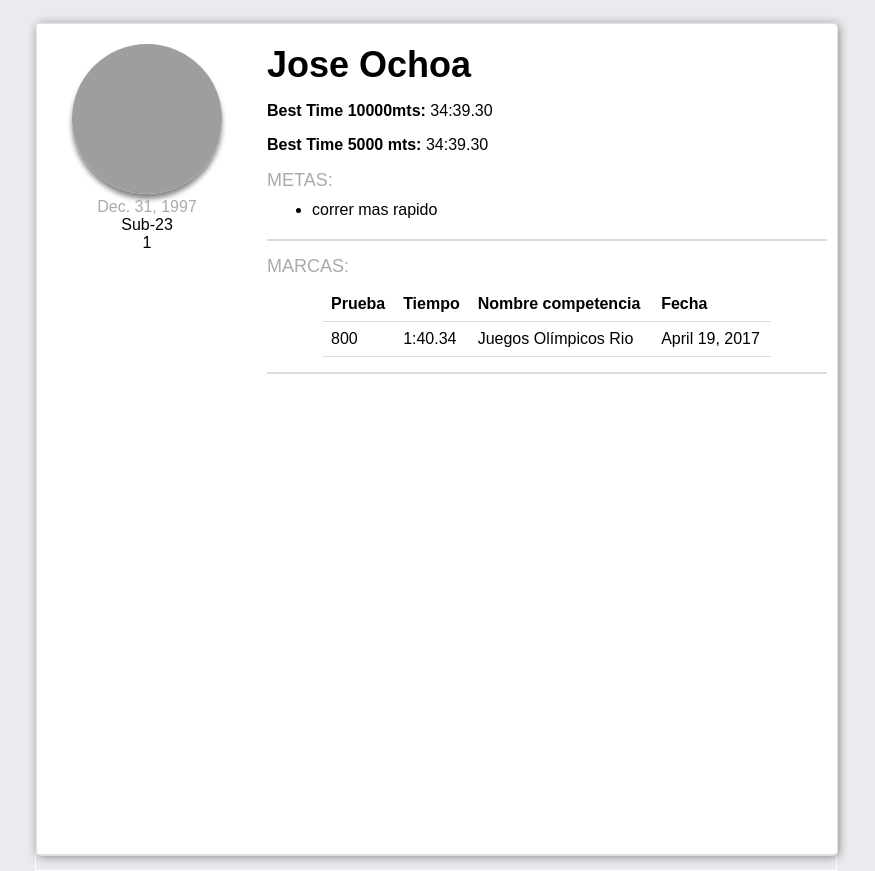
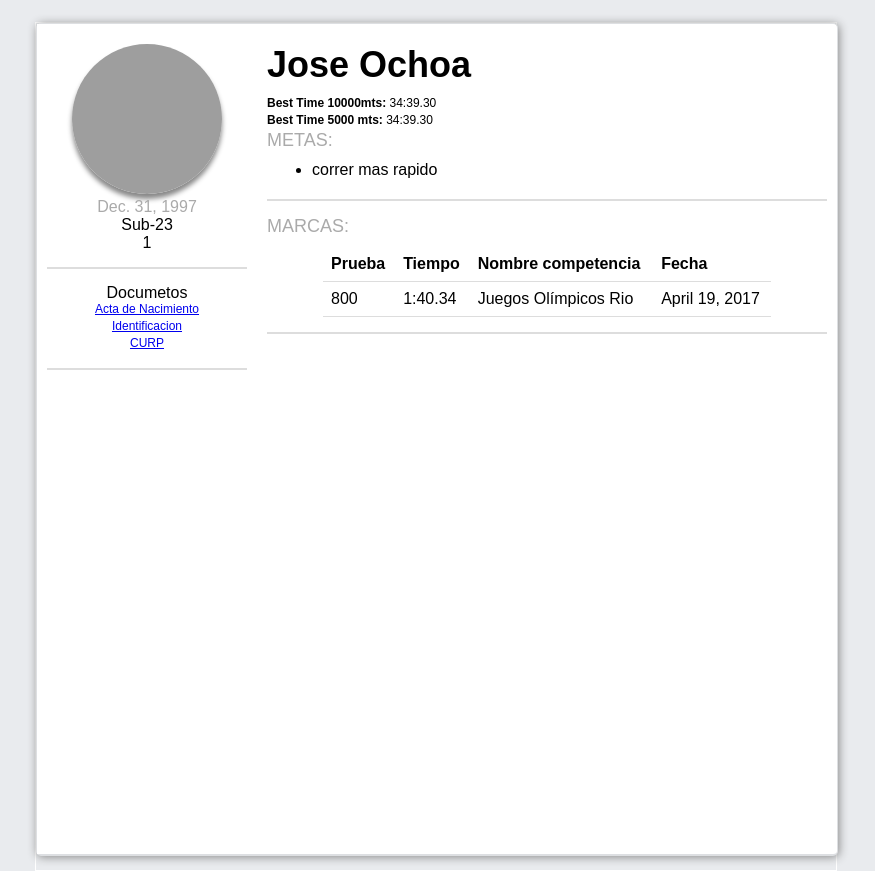
Before and after one commit to felrivglz/Directory, a Django app: a page that uses www/templates/details.html in a window 1280 px wide. Shown: the part 58-929 px from the top of the page, without its empty margins (204-1079 px from the left). Run offline with Django 3.2, Linux system fonts and the light colour scheme; data comes from the database, SQL or seed files in the repository; grey boxes are pictures that could not be loaded.

Commit message:
third day, style of details page, add views

```diff
--- a/www/static/main.css
+++ b/www/static/main.css
@@ -119,3 +119,7 @@ ul{
 li{
   margin-bottom: 5px;
 }
+.best-time{
+  font-size: 12px;
+  margin: 0 0 3px 0;
+}
--- a/www/templates/details.html
+++ b/www/templates/details.html
@@ -7,17 +7,27 @@
 
 
         <section id="cont-left">
-          <img src="{{ runner.image }}" alt="">
+          <section class="cont-in-r">
+            <img src="{{ runner.image }}" alt="">
 
-          <p class="person-title">{{ runner.birtday }}</p>
-          <p class="person-email">{{ runner.category }}</p>
-          <p class="person-email">{{ distance }}</p>
+            <p class="person-title">{{ runner.birtday }}</p>
+            <p class="person-email">{{ runner.category }}</p>
+            <p class="person-email">{{ distance }}</p>
+          </section>
+          <section class="cont-in-r">
+            <p class="person-email">Documetos</p>
+            <p class="best-time"><a href="http://1.bp.blogspot.com/-F4oPtsJAFvY/UAyplRCTdmI/AAAAAAAAAbo/LKC2QZuLzcA/s1600/1904-nacimiento-carlos-torre-repetto.jpg"> Acta de Nacimiento</a></p>
+            <p class="best-time"><a href="http://www.ife.org.mx/archivos1/previo/credencial/v2/image/credencial/cpv2008.png">  Identificacion</a></p>
+            <p class="best-time"><a href="http://1.bp.blogspot.com/-a_GA6eyKB0Y/UYP7zxhSNbI/AAAAAAAAEuI/CA_VZdwSeO8/s1600/curp+verde+a+color+en+linea.jpg">  CURP</a></p>
+          </section>
+
         </section>
 
         <section id="cont-rigth">
           <h1 id="titulo-details">{{ runner.first_name}}  {{runner.last_name}}</h1>
-          <p><strong>Best Time 10000mts:</strong> 34:39.30</p>
-          <p><strong>Best Time 5000 mts:</strong> 34:39.30</p>
+          <p class="best-time"><strong>Best Time 10000mts:</strong> 34:39.30</p>
+          <p class="best-time"><strong>Best Time 5000 mts:</strong> 34:39.30</p>
+
 
           <section class="cont-in-r">
             <h2 class="tituloh2-details">METAS:</h2>
```
